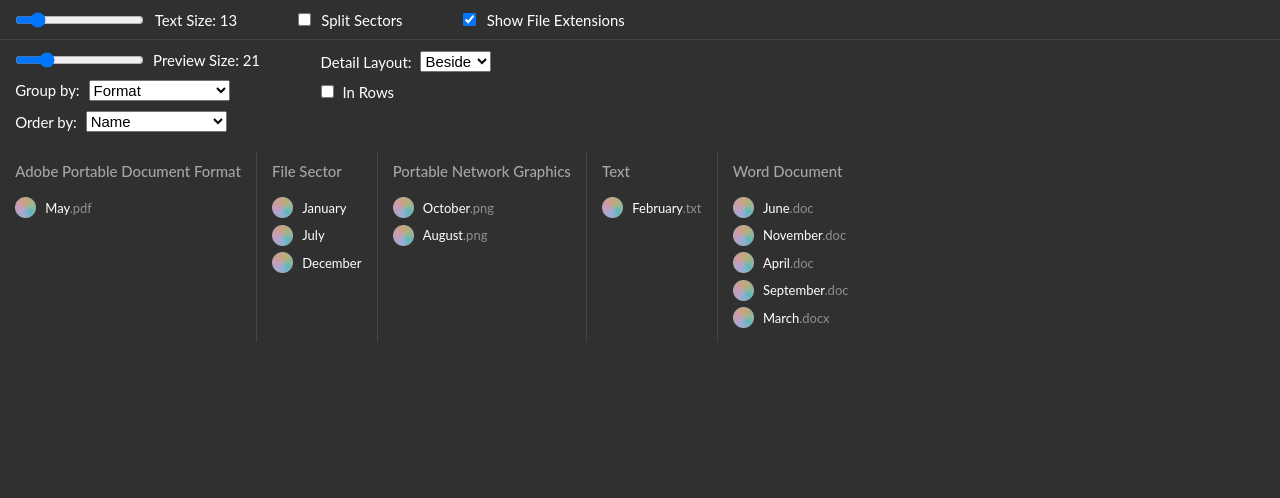
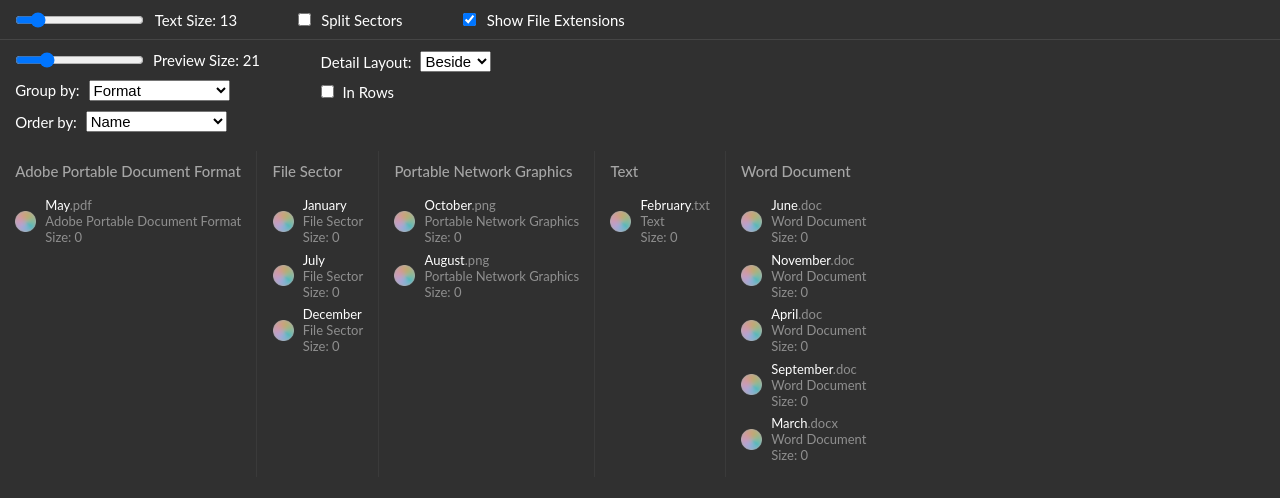
Before and after one commit to benjacksonk/FileBrowser, a SvelteKit app: page / in a window 1280 px wide. Shown: the top 498 px of the page. Built offline with nearby package versions, Linux system fonts and the light colour scheme.

Commit message:
added property displays

```diff
--- a/src/FileGroupUI.svelte
+++ b/src/FileGroupUI.svelte
@@ -55,7 +55,7 @@ style:border-left-width={(!inRows && !isFirstGroup) ? "1px" : "0"}
 <style>
     .FileGroupUI {
         padding: var(--space-4) var(--space-5);
-        border: 0 solid var(--gray-7);
+        border: 0 solid var(--gray-8);
         display: grid;
 
         grid-auto-flow: column;
--- a/src/FileUI.svelte
+++ b/src/FileUI.svelte
@@ -1,5 +1,5 @@
 <script lang="ts">
-    import { DetailLayout, type File } from "$lib/types.svelte";
+    import { DetailLayout, Format, type File } from "$lib/types.svelte";
 
     let {
         file: file = $bindable(),
@@ -29,13 +29,22 @@
     <img class="filePreview" alt="" src={file.preview} style:height={`${previewSize}px`}>
 
     <div class="fileDescription" style:font-size={`${nameSize}px`}
-        style:flex-flow={`${textBelow ? "column" : "row"} nowrap`}
         style:align-items={textBelow ? "center" : "start"}
         style:justify-items={textBelow ? "start" : "center"}
     >
         <span class="fileName">
             {file.name}{#if showFileExtension && (file.extension != "")}<span class="extension">{`.${file.extension}`}</span>{/if}
         </span>
+
+        <div class="fileProperties">
+            {#each file.getProperties().filter(property =>
+                property.key != Format.propertyKeyForName
+                && !(property.key == Format.propertyKeyForExtension && showFileExtension)
+                && property.value.toString().trim() != ""
+            ).slice(0,2) as property}
+            <span class="fileProperty">{`${isNaN(property.value) ? "" : `${property.key}: `}${property.value}`}</span>
+            {/each}
+        </div>
     </div>
 </div>
 
@@ -46,7 +55,6 @@
         width: 100%;
         height: fit-content;
         display: flex;
-        /* padding: 0.4em; */
     }
 
     .filePreview {
@@ -55,17 +63,32 @@
 
     .fileDescription {
         width: max-content;
+        text-wrap: nowrap;
         display: flex;
-    }
 
-    .fileName {
-        width: max-content;
-        text-wrap: nowrap;
-        font-size: inherit;
+        flex-flow: column nowrap;
 
-        > .extension {
+        .fileName {
+            width: max-content;
             font-size: inherit;
+
+            > .extension {
+                font-size: inherit;
+                color: var(--gray-3);
+            }
+        }
+
+        .fileProperties {
+            width: fit-content;
             color: var(--gray-3);
+            font-size: inherit;
+            display: flex;
+
+            flex-flow: column nowrap;
+
+            .fileProperty {
+                font-size: inherit;
+            }
         }
     }
 </style>
--- a/src/lib/types.svelte.ts
+++ b/src/lib/types.svelte.ts
@@ -90,6 +90,10 @@ export class Format {
     static getFileTypePerExtension(extension: string): Format {
         return Format.perExtension.get(extension) || Format.unspecifiedFormat;
     }
+
+    toString(): string {
+        return this.name;
+    }
 }
 
 export abstract class File {
@@ -140,6 +144,20 @@ export abstract class File {
         return true;
     }
 
+    getProperties(): Array<{key: string, value: any}> {
+        return this.valuesPerProperty.entries().toArray().map(entry => ({
+            key: entry[0],
+            value: entry[1]
+        }));
+    }
+
+    getPropertiesByKeys(keys: Array<string>): Array<{key: string, value: any}> {
+        return keys.map(key => ({
+            key: key,
+            value: this.tryGetProperty(key)
+        }));
+    }
+
     get name(): string {
         return this.tryGetProperty(Format.propertyKeyForName);
     }
@@ -166,6 +184,10 @@ export abstract class File {
     }
     set fileSize(newFileSize: number) {
         this.trySetProperty(Format.propertyKeyForSize, newFileSize);
+    }
+
+    toString(): string {
+        return this.name;
     }
 }
 
@@ -258,6 +280,10 @@ export class FileSector extends File {
 
 export class FileCategory {
     name: string = "";
+
+    toString(): string {
+        return this.name;
+    }
 }
 
 export class FileCollectionLayout {
```
